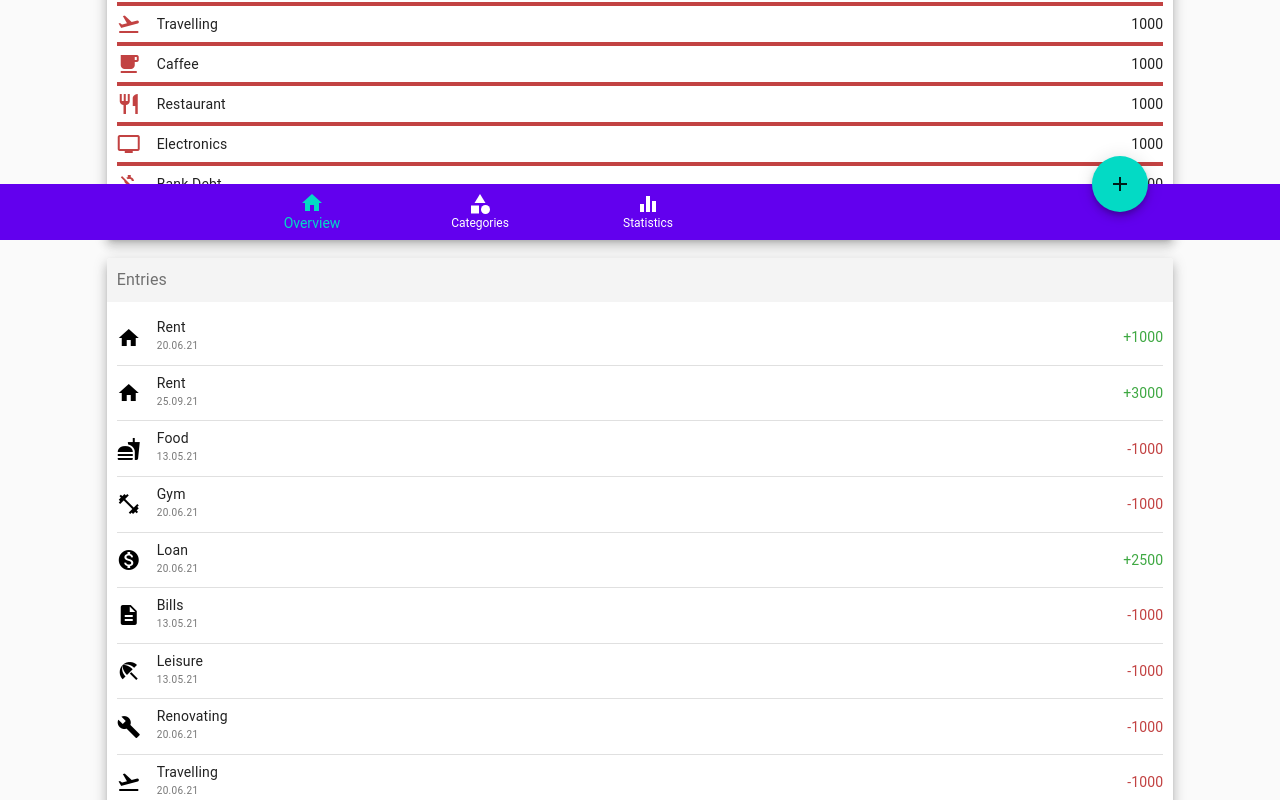
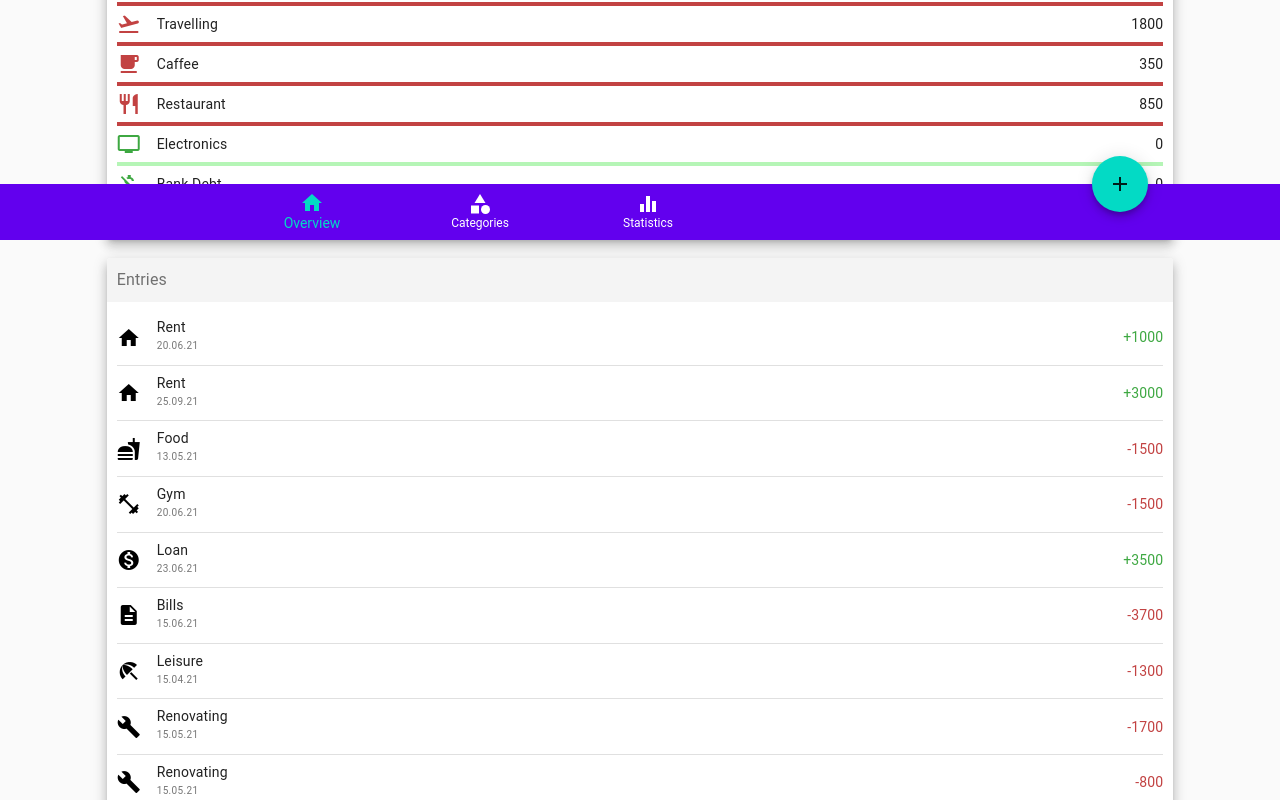
Before and after one commit to PPetrusevski/My-Projects, a React (Create React App) app: page /main in a window 1280 px wide. Shown: the part 560-1360 px from the top of the page. Built offline with nearby package versions, Linux system fonts and the light colour scheme.

Commit message:
modal tryout 2

```diff
--- a/src/Assets/categories.js
+++ b/src/Assets/categories.js
@@ -6,7 +6,6 @@ const Categories = [
 		budget: "",
 		iconName: "euro",
 		isEnabled: false,
-		entries: [],
 	},
 	{
 		id: 2,
@@ -15,10 +14,6 @@ const Categories = [
 		budget: "",
 		iconName: "home",
 		isEnabled: false,
-		entries: [
-			{ date: "20.06.21", amount: 1000 },
-			{ date: "25.09.21", amount: 3000 },
-		],
 	},
 	{
 		id: 3,
@@ -27,7 +22,6 @@ const Categories = [
 		budget: "",
 		iconName: "fastfood",
 		isEnabled: false,
-		entries: [{ date: "13.05.21", amount: 1000 }],
 	},
 	{
 		id: 4,
@@ -36,7 +30,6 @@ const Categories = [
 		budget: "",
 		iconName: "fitness_center",
 		isEnabled: false,
-		entries: [{ date: "20.06.21", amount: 1000 }],
 	},
 	{
 		id: 5,
@@ -45,7 +38,6 @@ const Categories = [
 		budget: "",
 		iconName: "monetization_on",
 		isEnabled: false,
-		entries: [{ date: "20.06.21", amount: 2500 }],
 	},
 	{
 		id: 6,
@@ -54,7 +46,6 @@ const Categories = [
 		budget: "",
 		iconName: "description",
 		isEnabled: false,
-		entries: [{ date: "13.05.21", amount: 1000 }],
 	},
 	{
 		id: 7,
@@ -63,7 +54,6 @@ const Categories = [
 		budget: "",
 		iconName: "beach_access",
 		isEnabled: false,
-		entries: [{ date: "13.05.21", amount: 1000 }],
 	},
 
 	{
@@ -73,7 +63,6 @@ const Categories = [
 		budget: "",
 		iconName: "build",
 		isEnabled: false,
-		entries: [{ date: "20.06.21", amount: 1000 }],
 	},
 	{
 		id: 9,
@@ -82,7 +71,6 @@ const Categories = [
 		budget: "",
 		iconName: "flight_takeoff",
 		isEnabled: false,
-		entries: [{ date: "20.06.21", amount: 1000 }],
 	},
 	{
 		id: 10,
@@ -91,7 +79,6 @@ const Categories = [
 		budget: "",
 		iconName: "local_cafe",
 		isEnabled: false,
-		entries: [{ date: "20.06.21", amount: 1000 }],
 	},
 	{
 		id: 11,
@@ -100,7 +87,6 @@ const Categories = [
 		budget: "",
 		iconName: "restaurant",
 		isEnabled: false,
-		entries: [{ date: "20.06.21", amount: 1000 }],
 	},
 	{
 		id: 12,
@@ -109,7 +95,6 @@ const Categories = [
 		budget: "",
 		iconName: "tv",
 		isEnabled: false,
-		entries: [{ date: "20.06.21", amount: 1000 }],
 	},
 	{
 		id: 13,
@@ -118,7 +103,6 @@ const Categories = [
 		budget: "",
 		iconName: "money_off",
 		isEnabled: false,
-		entries: [{ date: "20.06.21", amount: 1000 }],
 	},
 ];
 
--- /dev/null
+++ b/src/Assets/entries.js
@@ -0,0 +1,99 @@
+const Entries = [
+	{
+		id: 1,
+		type: "Income",
+		categoryId: 2,
+		amount: 1000,
+		date: "20.06.21",
+		description: "",
+	},
+	{
+		id: 2,
+		type: "Income",
+		categoryId: 2,
+		amount: 3000,
+		date: "25.09.21",
+		description: "",
+	},
+	{
+		id: 3,
+		type: "Expense",
+		categoryId: 3,
+		amount: 1500,
+		date: "13.05.21",
+		description: "",
+	},
+	{
+		id: 4,
+		type: "Expense",
+		categoryId: 4,
+		amount: 1500,
+		date: "20.06.21",
+		description: "",
+	},
+	{
+		id: 5,
+		type: "Income",
+		categoryId: 5,
+		amount: 3500,
+		date: "23.06.21",
+		description: "",
+	},
+	{
+		id: 6,
+		type: "Expense",
+		categoryId: 6,
+		amount: 3700,
+		date: "15.06.21",
+		description: "",
+	},
+	{
+		id: 7,
+		type: "Expense",
+		categoryId: 7,
+		amount: 1300,
+		date: "15.04.21",
+		description: "",
+	},
+	{
+		id: 8,
+		type: "Expense",
+		categoryId: 8,
+		amount: 1700,
+		date: "15.05.21",
+		description: "",
+	},
+	{
+		id: 9,
+		type: "Expense",
+		categoryId: 8,
+		amount: 800,
+		date: "15.05.21",
+		description: "",
+	},
+	{
+		id: 10,
+		type: "Expense",
+		categoryId: 9,
+		amount: 1800,
+		date: "15.08.21",
+		description: "",
+	},
+	{
+		id: 11,
+		type: "Expense",
+		categoryId: 10,
+		amount: 350,
+		date: "27.08.21",
+		description: "",
+	},
+	{
+		id: 12,
+		type: "Expense",
+		categoryId: 11,
+		amount: 850,
+		date: "29.08.21",
+		description: "",
+	},
+];
+export default Entries;
--- a/src/Components/EntriesCard.js
+++ b/src/Components/EntriesCard.js
@@ -21,28 +21,26 @@ const useStyles = makeStyles(theme => ({
 }));
 
 export default function EntriesCard() {
-	const { categories } = useContext(Context);
+	const { entries, categories } = useContext(Context);
 	const classes = useStyles();
 	return (
 		<Controls.Card title="Entries">
 			<List dense style={{ paddingBottom: 0 }}>
-				{categories ? (
-					categories.map(cat => {
+				{entries ? (
+					entries.map((ent, idx) => {
+						const isIncome = ent.type === "Income";
+						const whichCat = categories.find(cat => cat.id === ent.categoryId);
+						console.log(ent);
 						return (
-							cat.entries &&
-							cat.entries.map((entry, idx) => {
-								const isIncome = cat.type === "Income";
-
-								return (
-									<div key={cat.id + entry.amount + idx}>
+							<div key={ent.id + ent.amount + idx}>
 								<ListItem disableGutters divider>
 									<ListItemIcon style={{ minWidth: "40px" }}>
-												<Icon style={{ color: "black" }}>{cat.iconName}</Icon>
+										<Icon style={{ color: "black" }}>{whichCat.iconName}</Icon>
 									</ListItemIcon>
 									<ListItemText
 										primary={
 											<Typography variant="body2" style={{ lineHeight: "1" }}>
-														{cat.name}
+												{whichCat.name}
 											</Typography>
 										}
 										secondary={
@@ -51,19 +49,17 @@ export default function EntriesCard() {
 												color="textSecondary"
 												style={{ fontSize: "10px" }}
 											>
-														{entry.date}
+												{ent.date}
 											</Typography>
 										}
 									/>
 									<ListItemText
-												primary={`${isIncome ? "+" : "-"}${entry.amount}`}
+										primary={`${isIncome ? "+" : "-"}${ent.amount}`}
 										style={{ textAlign: "right" }}
 										className={isIncome ? classes.green : classes.red}
 									/>
 								</ListItem>
 							</div>
-								);
-							})
 						);
 					})
 				) : (
--- a/src/Components/ExpensesCard.js
+++ b/src/Components/ExpensesCard.js
@@ -35,14 +35,16 @@ const useStyles = makeStyles({
 });
 
 export default function ExpensesCard({ entriesTotal, calculatePercentage }) {
-	const { categories } = useContext(Context);
+	const { categories, entries } = useContext(Context);
 	const classes = useStyles();
 	const expenses = categories.filter(cat => cat.type === "Expense");
 	return (
 		<Controls.Card title="Expenses">
 			<List dense>
 				{expenses.map((exp, idx) => {
-					const budgetExceeded = entriesTotal(exp.entries) > exp.budget;
+					const matchingEntries = entries.filter(ent => ent.categoryId === exp.id);
+
+					const budgetExceeded = entriesTotal(matchingEntries) > exp.budget;
 
 					return (
 						<div key={exp.id + idx + exp.name}>
@@ -54,7 +56,7 @@ export default function ExpensesCard({ entriesTotal, calculatePercentage }) {
 								</ListItemIcon>
 								<ListItemText primary={exp.name} />
 								<ListItemText
-									primary={`${entriesTotal(exp.entries)}${exp.budget ? `/${exp.budget}` : ""}`}
+									primary={`${entriesTotal(matchingEntries)}${exp.budget ? `/${exp.budget}` : ""}`}
 									style={{ textAlign: "right" }}
 								/>
 							</ListItem>
@@ -62,7 +64,7 @@ export default function ExpensesCard({ entriesTotal, calculatePercentage }) {
 								<LinearProgress
 									variant="determinate"
 									color={budgetExceeded ? "primary" : "secondary"}
-									value={calculatePercentage(entriesTotal(exp.entries), exp.budget)}
+									value={calculatePercentage(entriesTotal(matchingEntries), exp.budget)}
 								/>
 							</div>
 						</div>
--- a/src/Components/IncomesCard.js
+++ b/src/Components/IncomesCard.js
@@ -11,12 +11,15 @@ import { Context } from "../Context/Context";
 import Controls from "./Controls/Controls";
 
 export default function IncomesCard({ entriesTotal, calculatePercentage }) {
-	const { categories } = useContext(Context);
+	const { categories, entries } = useContext(Context);
 	const income = categories.filter(cat => cat.type === "Income");
+	const incomeEntries = entries.filter(ent => ent.type === "Income");
+
 	return (
 		<Controls.Card title="Income">
 			<List dense>
 				{income.map((inc, idx) => {
+					const matchingEntries = entries.filter(ent => ent.categoryId === inc.id);
 					return (
 						<div key={inc.id + idx + inc.name}>
 							<ListItem disableGutters>
@@ -25,14 +28,14 @@ export default function IncomesCard({ entriesTotal, calculatePercentage }) {
 								</ListItemIcon>
 								<ListItemText primary={inc.name} />
 								<ListItemText
-									primary={`${entriesTotal(inc.entries)}${inc.budget ? `/${inc.budget}` : ""}`}
+									primary={`${entriesTotal(matchingEntries)}${inc.budget ? `/${inc.budget}` : ""}`}
 									style={{ textAlign: "right" }}
 								/>
 							</ListItem>
 							<LinearProgress
 								variant="determinate"
 								color="primary"
-								value={calculatePercentage(entriesTotal(inc.entries), inc.budget)}
+								value={calculatePercentage(entriesTotal(matchingEntries), inc.budget)}
 							/>
 						</div>
 					);
--- a/src/Context/Context.js
+++ b/src/Context/Context.js
@@ -1,10 +1,12 @@
 import { createContext, useState } from "react";
 import Categories from "../Assets/categories";
+import Entries from "../Assets/entries";
 
 export const Context = createContext();
 
 export const Provider = ({ children }) => {
 	const [categories, setCategories] = useState(Categories);
+	const [entries, setEntries] = useState(Entries);
 	const [budgetTotal, setBudgetTotal] = useState(0);
 	const [isSignedIn, setIsSignedIn] = useState(true);
 	const [userAvatar, setUserAvatar] = useState("");
@@ -12,21 +14,16 @@ export const Provider = ({ children }) => {
 	const [entryModalOpen, setEntryModalOpen] = useState(false);
 	const [newEntry, setNewEntry] = useState({});
 
-	const handleNewEntrySubmit = e => {
-		e.preventDefault();
-		setCategories(() => {
-			categories.forEach(cat => {
-				if (cat.name === newEntry.name) {
-					cat.entries.push(newEntry);
-				}
-			});
-			return categories;
-		});
+	const addNewEntry = newEntry => {
+		categories.find(cat => cat.name === newEntry.name).entries.push(newEntry);
+		setCategories(categories);
 	};
 
 	const ContextObj = {
 		categories,
 		setCategories,
+		entries,
+		setEntries,
 		budgetTotal,
 		setBudgetTotal,
 		isSignedIn,
@@ -39,6 +36,7 @@ export const Provider = ({ children }) => {
 		setEntryModalOpen,
 		newEntry,
 		setNewEntry,
+		addNewEntry,
 	};
 	console.log("fromContext:", categories);
 	return <Context.Provider value={ContextObj}>{children}</Context.Provider>;
--- a/src/Pages/MainPages/EntryModal.js
+++ b/src/Pages/MainPages/EntryModal.js
@@ -15,7 +15,7 @@ export default function EntryModal({ handleClose, fabButtonClicked }) {
 	const [catType, setCatType] = useState(fabButtonClicked);
 	const [catName, setCatName] = useState("");
 	const [amount, setAmount] = useState("");
-	const [date, setDate] = useState(new Date().toLocaleDateString());
+	const [date, setDate] = useState(new Date());
 	const [desc, setDesc] = useState("");
 
 	const { categories, setNewEntry, newEntry } = useContext(Context);
--- a/src/Pages/MainPages/MainPages.js
+++ b/src/Pages/MainPages/MainPages.js
@@ -33,6 +33,7 @@ export default function MainPages() {
 		setFabModalOpen,
 		entryModalOpen,
 		setEntryModalOpen,
+		addNewEntry,
 	} = useContext(Context);
 
 	useEffect(() => {
@@ -54,14 +55,7 @@ export default function MainPages() {
 
 	const handleNewEntrySubmit = e => {
 		e.preventDefault();
-		setCategories(() => {
-			categories.forEach(cat => {
-				if (cat.name === newEntry.name) {
-					cat.entries.push(newEntry);
-				}
-			});
-			return categories;
-		});
+		addNewEntry(newEntry);
 	};
 
 	return isSignedIn ? (
--- a/src/Pages/MainPages/Overview.js
+++ b/src/Pages/MainPages/Overview.js
@@ -6,11 +6,11 @@ import ExpensesCard from "../../Components/ExpensesCard";
 import EntriesCard from "../../Components/EntriesCard";
 
 export default function Overview({ overlay }) {
-	const { categories } = useContext(Context);
+	const { categories, entries } = useContext(Context);
 
 	const hasIncomes = categories.some(cat => cat.type === "Income");
 	const hasExpenses = categories.some(cat => cat.type === "Expense");
-	const hasEntries = categories.some(cat => cat.entries.length > 0);
+	const hasEntries = entries.length > 0;
 
 	const entriesTotal = entry => {
 		let total = 0;
```
Lines whose indentation alone changed are shown as unchanged.
